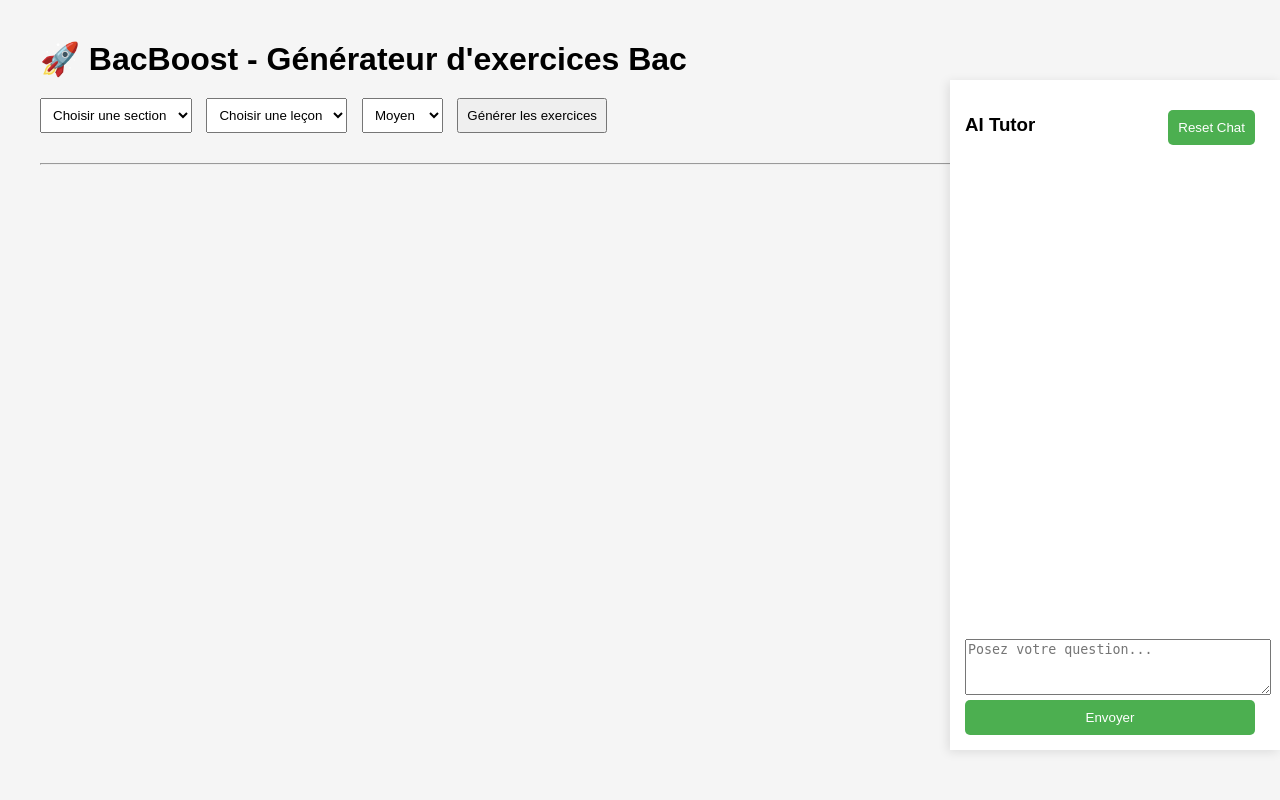
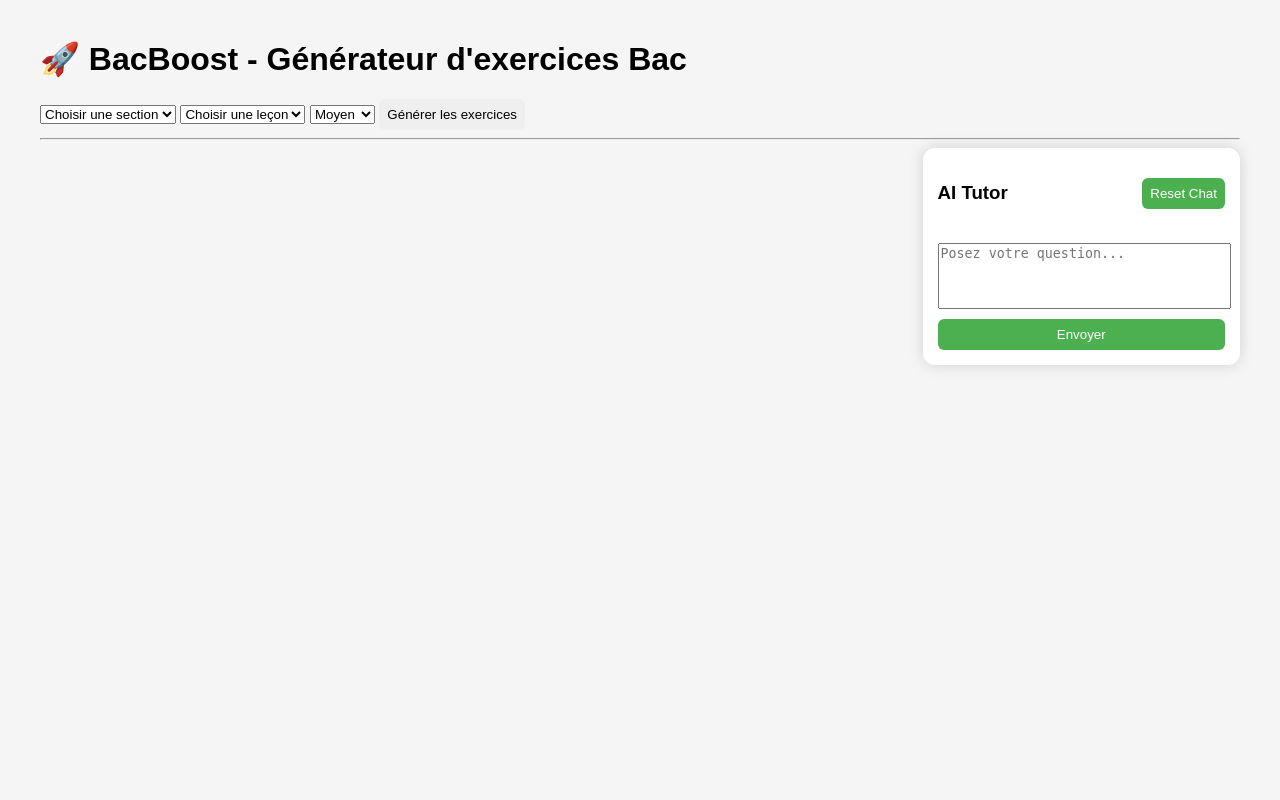
Before and after one commit to ghayth7/bacboost, a Flask app: page / in a window 1280 px wide. Run offline with Flask 3, Linux system fonts and the light colour scheme.

Commit message:
Updated index.html with AI chat logic and styling

```diff
--- a/templates/index.html
+++ b/templates/index.html
@@ -17,56 +17,19 @@
     <script src="https://cdn.jsdelivr.net/npm/mathjax@3/es5/tex-chtml.js"></script>
 
 <style>
-        #chat-container {
-    position: fixed;
-    top: 10%;
-    right: 0;
-    width: 300px;
-    height: 80%;
-    background-color: white;
-    box-shadow: -2px 2px 10px rgba(0, 0, 0, 0.1);
-    padding: 15px;
-    display: flex;
-    flex-direction: column;
-    justify-content: space-between;
-}
-
-#chat-header {
-    display: flex;
-    justify-content: space-between;
-    align-items: center;
-}
-
-#chat-history {
-    overflow-y: auto;
-    flex-grow: 1;
-    margin-bottom: 10px;
-}
-
-#user-message {
-    width: 100%;
-    height: 50px;
-    margin-top: 10px;
-}
-
-#send-message, #reset-chat {
-    padding: 10px;
-    cursor: pointer;
-    background-color: #4CAF50;
-    color: white;
-    border: none;
-    border-radius: 5px;
-    margin-top: 5px;
-}
-
-#send-message:hover, #reset-chat:hover {
-    background-color: #45a049;
-}
-
 body {
     font-family: Arial;
     margin: 40px;
     background-color: #f5f5f5;
+}
+
+.main-layout {
+    display: flex;
+    gap: 20px;
+}
+
+.exercise-area {
+    flex: 3;
 }
 
 .question-box {
@@ -77,24 +40,65 @@
     box-shadow: 0 0 5px rgba(0,0,0,0.1);
 }
 
-        select, button {
-            padding: 8px;
-            margin-right: 10px;
+#chat-container {
+    flex: 1;
+    position: sticky;
+    top: 20px;
+    max-height: 600px;
+    background-color: white;
+    border-radius: 12px;
+    box-shadow: 0 0 15px rgba(0,0,0,0.15);
+    display: flex;
+    flex-direction: column;
+    padding: 15px;
+}
+
+#chat-history {
+    flex: 1;
+    margin: 10px 0;
+    overflow-y: hidden;
+    overflow-x: hidden;
+    padding-right: 5px;
+}
+
+#chat-history:hover {
+    overflow-y: auto;
+}
+
+#chat-history::-webkit-scrollbar {
+    width: 6px;
+}
+
+#chat-history::-webkit-scrollbar-thumb {
+    background: #bbb;
+    border-radius: 10px;
+}
+
+#user-message {
+    width: 100%;
+    height: 60px;
+    resize: none;
+    margin-bottom: 10px;
 }
 
 button {
+    padding: 8px;
     cursor: pointer;
+    border: none;
+    border-radius: 6px;
 }
 
-        h1 {
-            margin-bottom: 20px;
+#send-message, #reset-chat {
+    background-color: #4CAF50;
+    color: white;
 }
 
-        hr {
-            margin: 30px 0;
+#send-message:hover, #reset-chat:hover {
+    background-color: #45a049;
 }
 </style>
 </head>
+
 <body>
 
 <h1>🚀 BacBoost - Générateur d'exercices Bac</h1>
@@ -111,36 +115,41 @@
 <select id="lesson">
     <option value="">Choisir une leçon</option>
 </select>
+
 <select id="difficultySelect">
     <option value="easy">Facile</option>
     <option value="medium" selected>Moyen</option>
     <option value="hard">Difficile</option>
 </select>
 
-
 <button id="generateBtn">Générer les exercices</button>
 
 <hr>
-<!-- Chat Panel (Right Side) -->
+
+<div class="main-layout">
+    <div class="exercise-area">
         <div id="exam-container"></div>
+    </div>
+
     <div id="chat-container">
-    <div id="chat-header">
+        <div style="display:flex;justify-content:space-between;align-items:center;">
             <h3>AI Tutor</h3>
             <button id="reset-chat">Reset Chat</button>
         </div>
-    <div id="chat-history">
-        <!-- Chat history will appear here -->
-    </div>
+        <div id="chat-history"></div>
         <textarea id="user-message" placeholder="Posez votre question..."></textarea>
         <button id="send-message">Envoyer</button>
     </div>
-
-
+</div>
 
 <script>
-    let chatHistory = []; // Store conversation history
+
+let chatHistory = [];
 let currentQuestions = [];
 
+const sectionSelect = document.getElementById("section");
+const lessonSelect = document.getElementById("lesson");
+const difficultySelect = document.getElementById("difficultySelect");
 
 const sendMessageButton = document.getElementById("send-message");
 const userMessageInput = document.getElementById("user-message");
@@ -148,10 +157,9 @@ const chatHistoryContainer = document.getElementById("chat-history");
 const resetChatButton = document.getElementById("reset-chat");
 
 
-const sectionSelect = document.getElementById("section");
-const lessonSelect = document.getElementById("lesson");
-const difficultySelect = document.getElementById("difficultySelect");
-
+// =========================
+// LOAD LESSONS
+// =========================
 sectionSelect.addEventListener("change", function () {
 
     const section = sectionSelect.value;
@@ -162,7 +170,6 @@ sectionSelect.addEventListener("change", function () {
     fetch(`/lessons/${section}`)
         .then(res => res.json())
         .then(data => {
-
             if (data.error) {
                 alert(data.error);
                 return;
@@ -178,20 +185,14 @@ sectionSelect.addEventListener("change", function () {
 });
 
 
+// =========================
+// GENERATE EXERCISES
+// =========================
 document.getElementById("generateBtn").addEventListener("click", function () {
 
     const section = sectionSelect.value;
     const lesson = lessonSelect.value;
     const difficulty = difficultySelect.value;
-    let chatHistory = [];
-let currentQuestions = [];
-
-const sendMessageButton = document.getElementById("send-message");
-const userMessageInput = document.getElementById("user-message");
-const chatHistoryContainer = document.getElementById("chat-history");
-const resetChatButton = document.getElementById("reset-chat");
-
-
 
     if (!section || !lesson) {
         alert("Veuillez sélectionner une section et une leçon.");
@@ -200,14 +201,8 @@ const resetChatButton = document.getElementById("reset-chat");
 
     fetch("/generate", {
         method: "POST",
-        headers: {
-            "Content-Type": "application/json"
-        },
-        body: JSON.stringify({
-            section: section,
-            lesson: lesson,
-            difficulty: difficulty
-        })
+        headers: { "Content-Type": "application/json" },
+        body: JSON.stringify({ section, lesson, difficulty })
     })
     .then(res => res.json())
     .then(data => {
@@ -219,16 +214,14 @@ const resetChatButton = document.getElementById("reset-chat");
 
         const container = document.getElementById("exam-container");
         container.innerHTML = "";
+
         currentQuestions = data.questions;
+
+        // Reset chat properly
         chatHistory = [];
         chatHistoryContainer.innerHTML = "";
 
-
         data.questions.forEach((question, index) => {
-            currentQuestions = data.questions;
-chatHistory = [];
-chatHistoryContainer.innerHTML = "";
-
 
             const div = document.createElement("div");
             div.className = "question-box";
@@ -247,13 +240,14 @@ chatHistoryContainer.innerHTML = "";
             container.appendChild(div);
         });
 
-        if (window.MathJax) {
-            MathJax.typesetPromise();
-        }
+        if (window.MathJax) MathJax.typesetPromise();
     });
 });
 
 
+// =========================
+// SOLVE QUESTION
+// =========================
 function getSolution(questionId) {
 
     const questionDiv = document.querySelectorAll(".question-box")[questionId - 1];
@@ -261,9 +255,7 @@ function getSolution(questionId) {
 
     fetch("/solve", {
         method: "POST",
-        headers: {
-            "Content-Type": "application/json"
-        },
+        headers: { "Content-Type": "application/json" },
         body: JSON.stringify({ question_text: questionText })
     })
     .then(res => res.json())
@@ -281,29 +273,25 @@ function getSolution(questionId) {
             <div>${data.solution}</div>
         `;
 
-        if (window.MathJax) {
-            MathJax.typesetPromise();
-        }
+        if (window.MathJax) MathJax.typesetPromise();
     });
 }
+
+
 // =========================
-// CHAT SEND MESSAGE
+// CHAT
 // =========================
-
 sendMessageButton.addEventListener("click", function () {
 
     const userMessage = userMessageInput.value.trim();
     if (!userMessage) return;
 
     displayMessage("Vous", userMessage);
-
     userMessageInput.value = "";
 
     fetch("/chat", {
         method: "POST",
-        headers: {
-            "Content-Type": "application/json"
-        },
+        headers: { "Content-Type": "application/json" },
         body: JSON.stringify({
             section: sectionSelect.value,
             lesson: lessonSelect.value,
@@ -328,9 +316,7 @@ sendMessageButton.addEventListener("click", function () {
             { role: "assistant", content: data.reply }
         );
 
-        if (window.MathJax) {
-            MathJax.typesetPromise();
-        }
+        if (window.MathJax) MathJax.typesetPromise();
     });
 });
 
@@ -347,10 +333,10 @@ function displayMessage(sender, message) {
     chatHistoryContainer.scrollTop = chatHistoryContainer.scrollHeight;
 }
 
+
 // =========================
 // RESET CHAT
 // =========================
-
 resetChatButton.addEventListener("click", function () {
     chatHistory = [];
     chatHistoryContainer.innerHTML = "";
@@ -358,6 +344,5 @@ resetChatButton.addEventListener("click", function () {
 
 </script>
 
-
 </body>
 </html>
```
Lines whose indentation alone changed are shown as unchanged.
